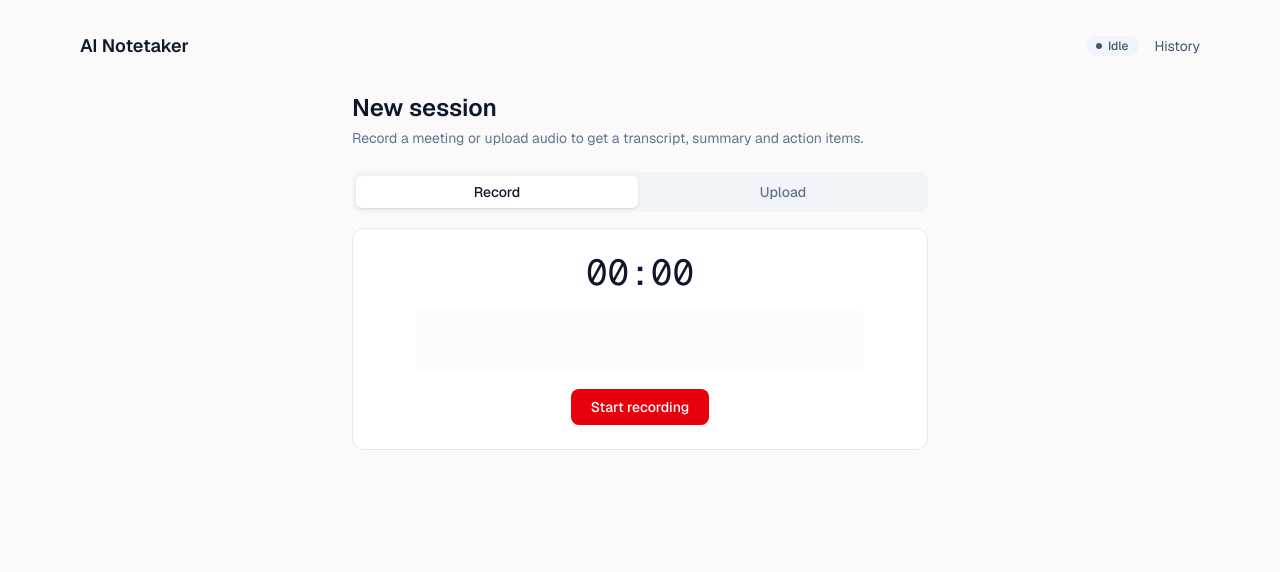
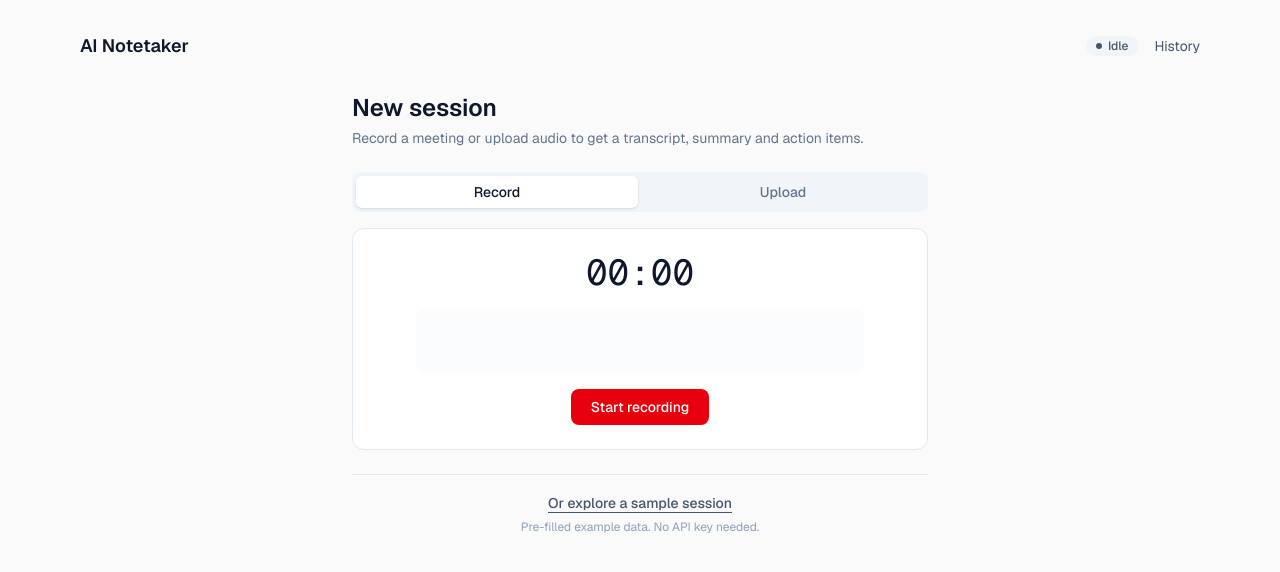
Before and after one commit to Atishyy27/ai-notetaker, a Next.js app: page / in a window 1280 px wide. Shown: the top 572 px of the page. Built offline with nearby package versions, Linux system fonts and the light colour scheme.

Commit message:
add a sample session so the app is explorable without api keys

```diff
--- /dev/null
+++ b/src/app/api/sample/route.ts
@@ -0,0 +1,21 @@
+import { createSession } from "@/lib/db";
+import {
+  SAMPLE_TITLE,
+  SAMPLE_TRANSCRIPT,
+  SAMPLE_SUMMARY,
+  SAMPLE_ACTION_ITEMS,
+  SAMPLE_DURATION_SEC,
+} from "@/lib/sample";
+
+// Seeds one clearly-labelled sample session so the app is explorable without
+// API keys. It only writes fixture data to the store; it does not call the AI.
+export async function POST() {
+  const session = await createSession({
+    title: SAMPLE_TITLE,
+    transcript: SAMPLE_TRANSCRIPT,
+    summary: SAMPLE_SUMMARY,
+    durationSec: SAMPLE_DURATION_SEC,
+    actionItems: SAMPLE_ACTION_ITEMS,
+  });
+  return Response.json(session, { status: 201 });
+}
--- a/src/app/page.tsx
+++ b/src/app/page.tsx
@@ -7,7 +7,7 @@ import Dashboard from "@/components/Dashboard";
 import ProcessingView from "@/components/ProcessingView";
 import Recorder from "@/components/Recorder";
 import StatusBadge from "@/components/StatusBadge";
-import { analyzeTranscript, transcribeAudio } from "@/lib/api";
+import { analyzeTranscript, loadSample, transcribeAudio } from "@/lib/api";
 import type { CaptureState, SessionDTO } from "@/lib/types";
 
 type Mode = "record" | "upload";
@@ -21,8 +21,24 @@ export default function HomePage() {
   const [session, setSession] = useState<SessionDTO | null>(null);
   const [error, setError] = useState<string | null>(null);
   const [source, setSource] = useState<Source | null>(null);
+  const [loadingSample, setLoadingSample] = useState(false);
 
   const processing = PROCESSING.includes(state);
+
+  async function openSample() {
+    setError(null);
+    setLoadingSample(true);
+    try {
+      const result = await loadSample();
+      setSession(result);
+      setState("completed");
+    } catch (err) {
+      setError(err instanceof Error ? err.message : "Could not load the sample.");
+      setState("error");
+    } finally {
+      setLoadingSample(false);
+    }
+  }
 
   async function process(src: Source) {
     setSource(src);
@@ -139,6 +155,20 @@ export default function HomePage() {
           ) : (
             <AudioUpload onSelect={(file) => void process({ blob: file, durationSec: null })} />
           )}
+
+          <div className="mt-6 border-t border-slate-200 pt-4 text-center">
+            <button
+              type="button"
+              onClick={() => void openSample()}
+              disabled={loadingSample || state === "recording" || state === "paused"}
+              className="text-sm font-medium text-slate-600 underline underline-offset-4 hover:text-slate-900 disabled:cursor-not-allowed disabled:opacity-60"
+            >
+              {loadingSample ? "Loading sample..." : "Or explore a sample session"}
+            </button>
+            <p className="mt-1 text-xs text-slate-400">
+              Pre-filled example data. No API key needed.
+            </p>
+          </div>
         </div>
       )}
     </main>
--- a/src/lib/api.ts
+++ b/src/lib/api.ts
@@ -46,6 +46,10 @@ export async function analyzeTranscript(input: {
     body: JSON.stringify(input),
   });
   return jsonOrThrow(res);
+}
+
+export async function loadSample(): Promise<SessionDTO> {
+  return jsonOrThrow(await fetch("/api/sample", { method: "POST" }));
 }
 
 export async function listSessions(): Promise<SessionListItem[]> {
--- /dev/null
+++ b/src/lib/sample.ts
@@ -0,0 +1,80 @@
+import type { NewActionItem } from "./db";
+import type { SummaryTopic } from "./types";
+
+// A realistic, pre-baked session so the dashboard, history and action-item
+// editing can be explored with zero API keys. This is clearly-labelled SAMPLE
+// data: it is seeded straight into the store and never claims the live AI ran.
+// The real transcribe/analyze path is untouched and still needs real keys.
+
+export const SAMPLE_TITLE = "Sample - Q3 launch sync";
+export const SAMPLE_DURATION_SEC = 372;
+
+export const SAMPLE_TRANSCRIPT = `Dario: Thanks everyone. Quick one - where are we on the Q3 launch?
+Sam: Backend is done, the new pricing endpoint shipped Monday. QA is still on it.
+Dario: Good. Any blockers?
+Dev: The onboarding emails aren't wired up yet. I need final copy from marketing before I can build the templates.
+Dario: Okay. Marketing is Mira - I'll ping her to get the copy over by Thursday.
+Sam: One risk: the migration has to run before launch and it locks the users table for a few minutes. We should do it off-peak.
+Dario: Agreed, schedule it for Saturday 6am. Sam, can you own that?
+Sam: Yep, I'll run the migration Saturday morning and post in the channel when it's clean.
+Dev: Once I have the copy I can have the onboarding emails done in two days.
+Dario: Great. Let's also make sure we have a rollback plan written down - that's non-negotiable before we ship.
+Sam: I'll add the rollback steps to the runbook.
+Dario: Perfect. We launch Tuesday if QA signs off. Thanks all.`;
+
+export const SAMPLE_SUMMARY: SummaryTopic[] = [
+  {
+    topic: "Launch readiness",
+    points: [
+      "Backend is complete; the new pricing endpoint shipped Monday.",
+      "QA is still in progress and is the gate for a Tuesday launch.",
+    ],
+  },
+  {
+    topic: "Onboarding emails",
+    points: [
+      "Email templates are blocked on final copy from marketing (Mira).",
+      "Build takes two days once the copy is received.",
+    ],
+  },
+  {
+    topic: "Database migration and safety",
+    points: [
+      "The migration locks the users table for a few minutes, so it runs off-peak on Saturday 6am.",
+      "A written rollback plan was called non-negotiable before shipping.",
+    ],
+  },
+];
+
+export const SAMPLE_ACTION_ITEMS: NewActionItem[] = [
+  {
+    task: "Get final onboarding email copy from marketing",
+    assignee: "Dario",
+    dueDate: "by Thursday",
+    priority: "High",
+  },
+  {
+    task: "Run the database migration off-peak and confirm in the channel",
+    assignee: "Sam",
+    dueDate: "Saturday 6am",
+    priority: "High",
+  },
+  {
+    task: "Build the onboarding email templates once copy is in",
+    assignee: "Dev",
+    dueDate: null,
+    priority: "Medium",
+  },
+  {
+    task: "Add rollback steps to the runbook",
+    assignee: "Sam",
+    dueDate: null,
+    priority: "High",
+  },
+  {
+    task: "Sign off QA so launch can proceed Tuesday",
+    assignee: "Unassigned",
+    dueDate: null,
+    priority: "Medium",
+  },
+];
```
Also changed, not shown: 1 other file (tests, documents, lock files or other folders).
